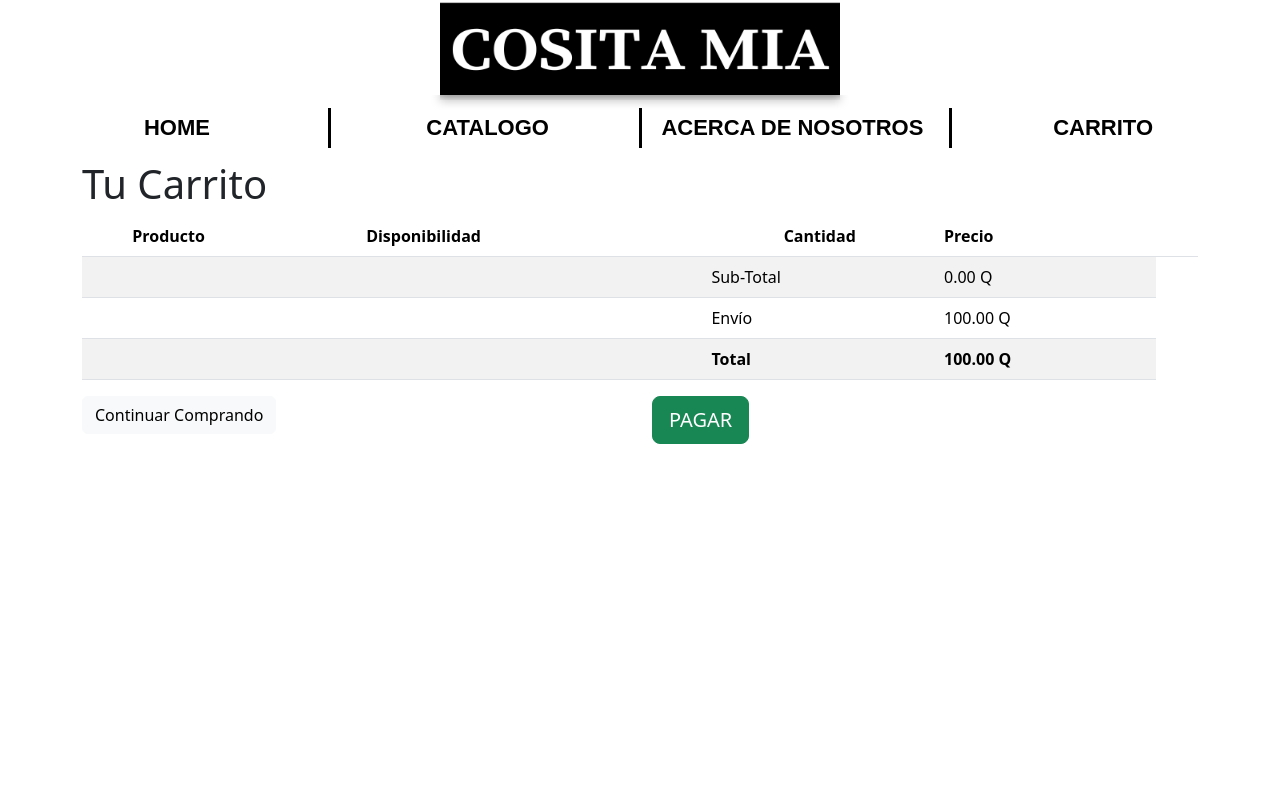
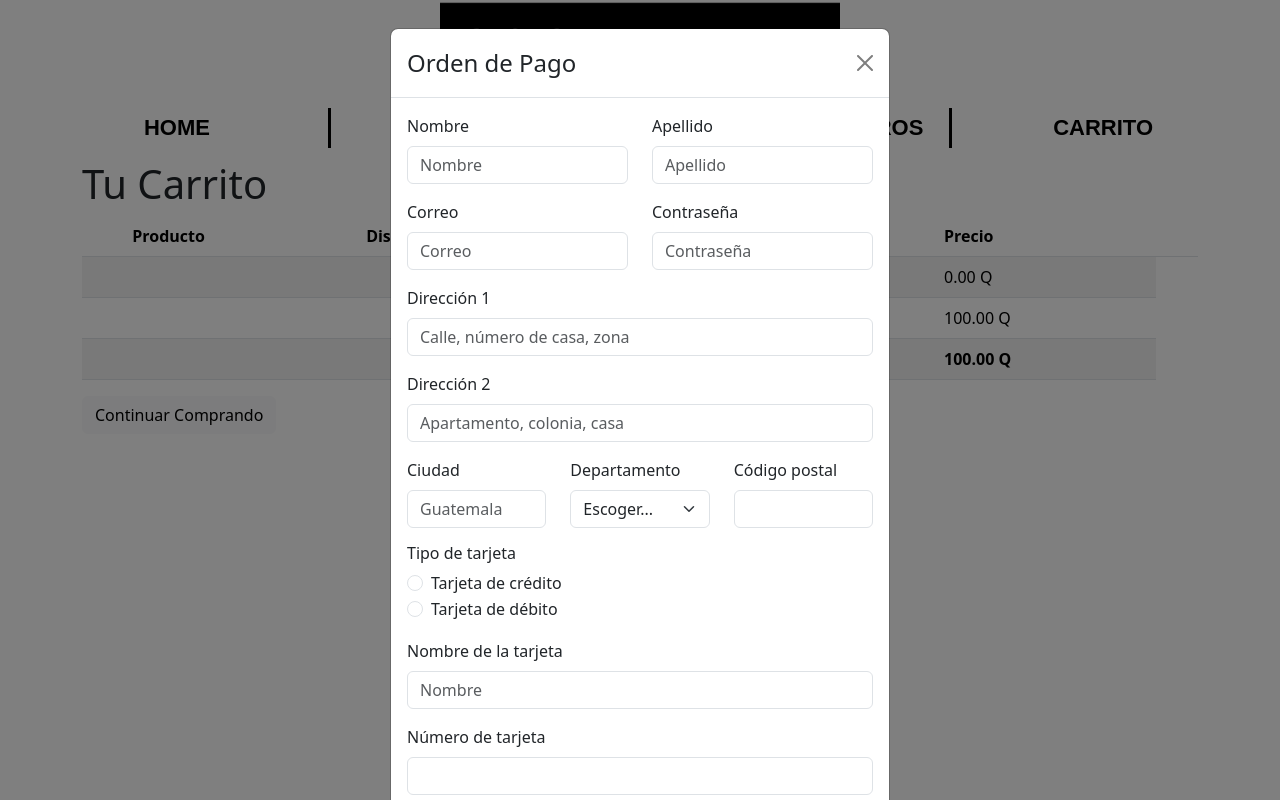
Before and after one commit to Jskenpo/Cositamia, a React app in the folder ReactApp/: page /carrito in a window 1280 px wide. Both pictures are taken after a click on the button "PAGAR". Built offline with nearby package versions, Linux system fonts and the light colour scheme.

Commit message:
Método de pago

```diff
--- a/ReactApp/package.json
+++ b/ReactApp/package.json
@@ -55,6 +55,7 @@
     "react": "^18.2.0",
     "react-bootstrap": "^2.8.0",
     "react-dom": "^18.2.0",
+    "react-player": "^2.13.0",
     "react-router-dom": "^6.11.2",
     "swiper": "^9.2.4"
   }
--- a/ReactApp/src/components/carrito/carrito.js
+++ b/ReactApp/src/components/carrito/carrito.js
@@ -1,9 +1,19 @@
 import React from "react";
 import { useNavigate } from 'react-router-dom';
+import { useState } from 'react';
+import Button from 'react-bootstrap/Button';
+import Col from 'react-bootstrap/Col';
+import Form from 'react-bootstrap/Form';
+import Row from 'react-bootstrap/Row';
+import Modal from 'react-bootstrap/Modal';
 import './carrito.css';
 
 function Carrito({ cart, setCart }) {
     const navigate = useNavigate();
+    const [show, setShow] = useState(false);
+
+    const handleClose = () => setShow(false);
+    const handleShow = () => setShow(true);
 
     const handleRemoveProduct = (index) => {
         const updatedCart = [...cart];
@@ -95,7 +105,118 @@ function Carrito({ cart, setCart }) {
                             <button className="btn btn-block btn-light" onClick={handleClickCatalogo}>Continuar Comprando</button>
                         </div>
                         <div className="col-sm-12 col-md-6 text-right">
-                            <button className="btn btn-lg btn-block btn-success text-uppercase">Pagar</button>
+                            <button className="btn btn-lg btn-block btn-success text-uppercase" onClick={handleShow}>Pagar</button>
+
+                            <Modal show={show} onHide={handleClose} animation={false}>
+                                <Modal.Header closeButton>
+                                    <Modal.Title>Orden de Pago</Modal.Title>
+                                </Modal.Header>
+                                <Modal.Body>
+                                    <Form>
+                                        <Row className="mb-3">
+                                            <Form.Group as={Col} controlId="formGridName">
+                                                <Form.Label>Nombre</Form.Label>
+                                                <Form.Control type="name" placeholder="Nombre" />
+                                            </Form.Group>
+
+                                            <Form.Group as={Col} controlId="formGridLastName">
+                                                <Form.Label>Apellido</Form.Label>
+                                                <Form.Control type="lastname" placeholder="Apellido" />
+                                            </Form.Group>
+                                        </Row>
+
+                                        <Row className="mb-3">
+                                            <Form.Group as={Col} controlId="formGridEmail">
+                                                <Form.Label>Correo</Form.Label>
+                                                <Form.Control type="email" placeholder="Correo" />
+                                            </Form.Group>
+
+                                            <Form.Group as={Col} controlId="formGridPassword">
+                                                <Form.Label>Contraseña</Form.Label>
+                                                <Form.Control type="password" placeholder="Contraseña" />
+                                            </Form.Group>
+                                        </Row>
+
+                                        <Form.Group className="mb-3" controlId="formGridAddress1">
+                                            <Form.Label>Dirección 1</Form.Label>
+                                            <Form.Control placeholder="Calle, número de casa, zona" />
+                                        </Form.Group>
+
+                                        <Form.Group className="mb-3" controlId="formGridAddress2">
+                                            <Form.Label>Dirección 2</Form.Label>
+                                            <Form.Control placeholder="Apartamento, colonia, casa" />
+                                        </Form.Group>
+
+                                        <Row className="mb-3">
+                                            <Form.Group as={Col} controlId="formGridCity">
+                                                <Form.Label>Ciudad</Form.Label>
+                                                <Form.Control placeholder="Guatemala" />
+                                            </Form.Group>
+
+                                            <Form.Group as={Col} controlId="formGridState">
+                                                <Form.Label>Departamento</Form.Label>
+                                                <Form.Select defaultValue="Choose...">
+                                                    <option>Escoger...</option>
+                                                    <option>...</option>
+                                                </Form.Select>
+                                            </Form.Group>
+
+                                            <Form.Group as={Col} controlId="formGridZip">
+                                                <Form.Label>Código postal</Form.Label>
+                                                <Form.Control />
+                                            </Form.Group>
+                                        </Row>
+
+                                        <fieldset>
+                                            <h6>Tipo de tarjeta</h6>
+                                            <Form.Group as={Row} className="mb-3">
+                                                <Col sm={10}>
+                                                    <Form.Check
+                                                        type="radio"
+                                                        label="Tarjeta de crédito"
+                                                        name="formHorizontalRadios"
+                                                        id="formHorizontalRadios1"
+                                                    />
+                                                    <Form.Check
+                                                        type="radio"
+                                                        label="Tarjeta de débito"
+                                                        name="formHorizontalRadios"
+                                                        id="formHorizontalRadios2"
+                                                    />
+                                                </Col>
+                                            </Form.Group>
+                                        </fieldset>
+
+                                        <Form.Group className="mb-3" controlId="formGridNameCard">
+                                            <Form.Label>Nombre de la tarjeta</Form.Label>
+                                            <Form.Control placeholder="Nombre" />
+                                        </Form.Group>
+
+                                        <Form.Group className="mb-3" controlId="formGridCreditNumber">
+                                            <Form.Label>Número de tarjeta</Form.Label>
+                                            <Form.Control placeholder="" />
+                                        </Form.Group>
+
+                                        <Form.Group className="mb-3" controlId="formGrid">
+                                            <Form.Label>Fecha de vencimiento</Form.Label>
+                                            <Form.Control placeholder="" />
+                                        </Form.Group>
+
+                                        <Form.Group className="mb-3" controlId="formGridAddress2">
+                                            <Form.Label>Código de seguridad (CVV)</Form.Label>
+                                            <Form.Control placeholder="" />
+                                        </Form.Group>
+                                    </Form>
+                                </Modal.Body>
+                                <Modal.Footer>
+                                    <Button variant="secondary" onClick={handleClose} style={{ backgroundColor: '#B2B6BD', borderColor: '#B2B6BD' }}>
+                                        Cancelar
+                                    </Button>
+                                    <Button variant="primary" onClick={handleClose} style={{ backgroundColor: '#198754', borderColor: '#198754' }}>
+                                        Realizar pago
+                                    </Button>
+                                </Modal.Footer>
+                            </Modal>
                         </div>
                     </div>
                 </div>
```
Also changed, not shown: 1 other file (tests, documents, lock files or other folders).
